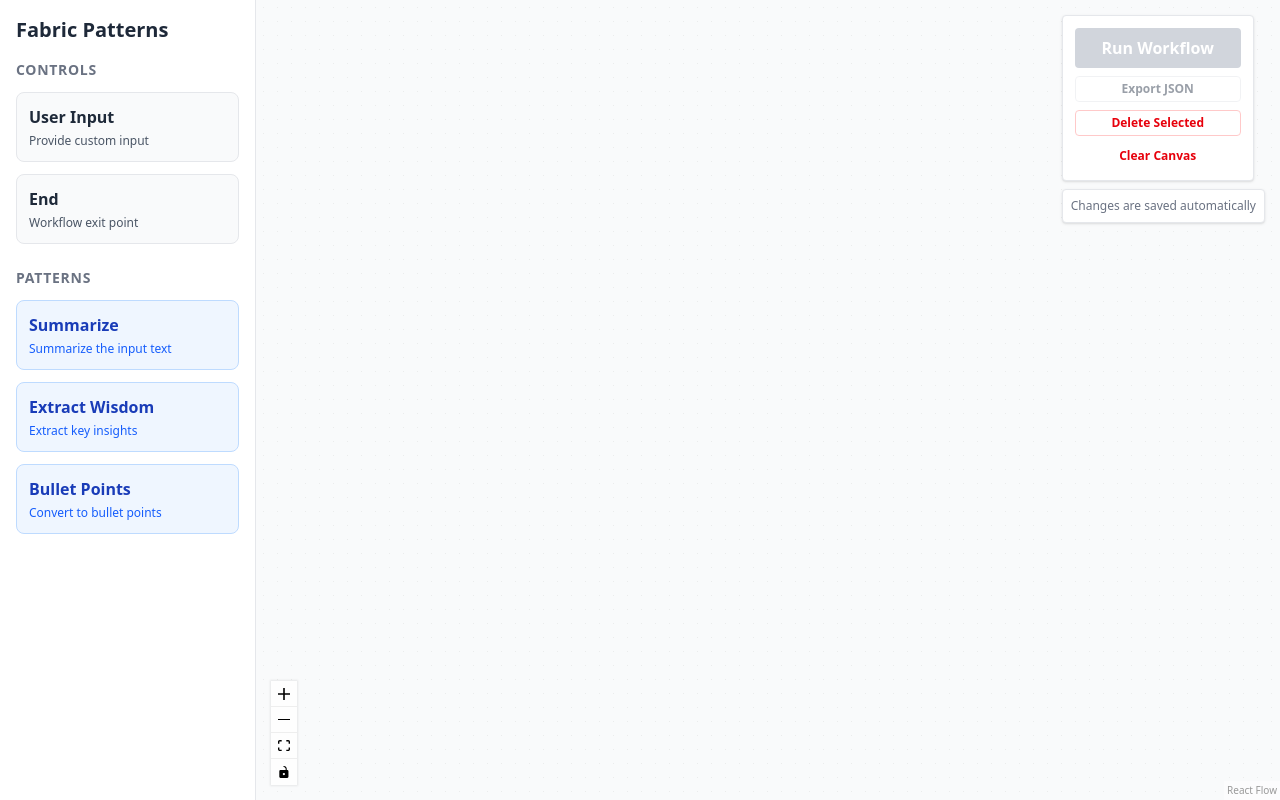
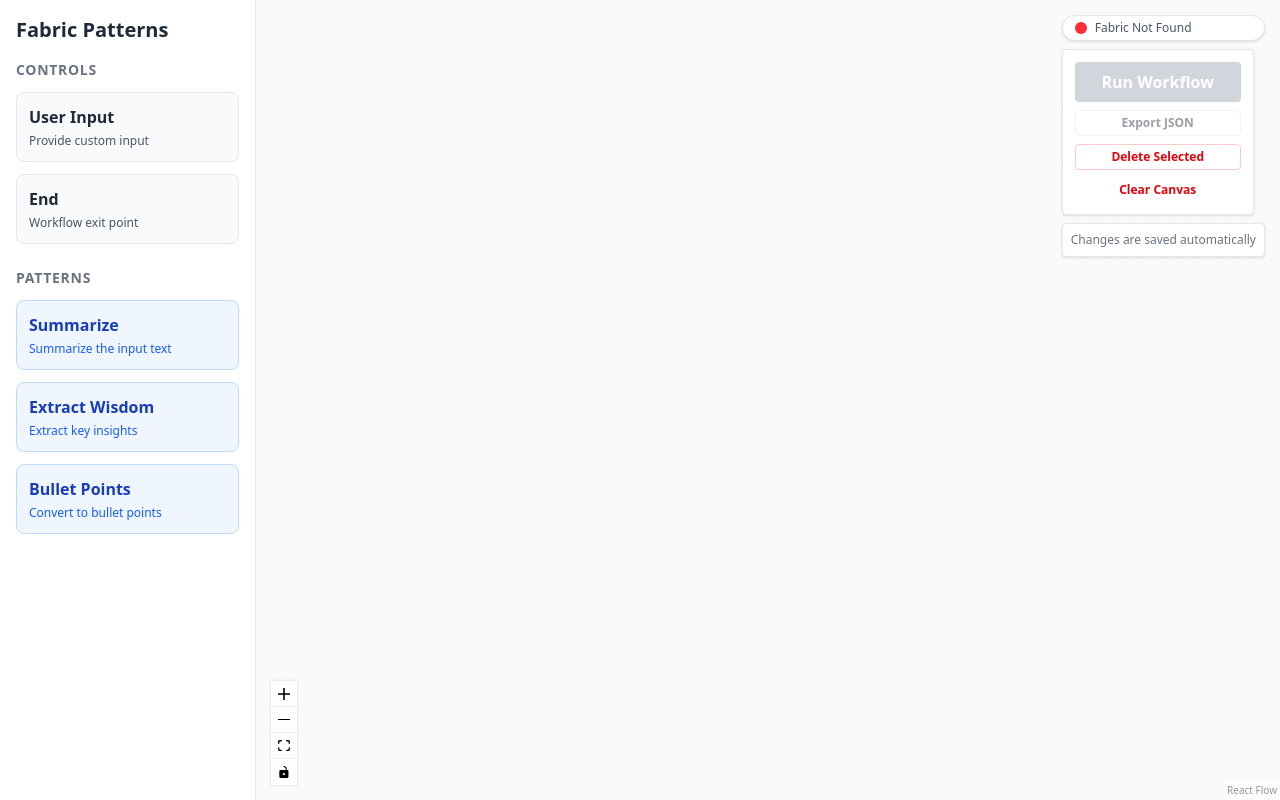
Before and after one commit to asasidh/fabric-workflow-builder, a React (Vite) app in the folder client/: page / in a window 1280 px wide. Built offline with nearby package versions, Linux system fonts and the light colour scheme; no server answers.

Commit message:
feat(ui): Add StatusIndicator to Canvas

```diff
--- a/client/src/components/Canvas.tsx
+++ b/client/src/components/Canvas.tsx
@@ -13,6 +13,7 @@ import {
 import { PatternNode } from './PatternNode';
 import { EndNode } from './EndNode';
 import { InputNode } from './InputNode';
+import { StatusIndicator } from './StatusIndicator';
 
 const nodeTypes = {
   patternNode: PatternNode,
@@ -173,6 +174,7 @@ const CanvasInner = () => {
         <Controls />
 
         <Panel position="top-right" className="space-y-2">
+          <StatusIndicator />
           <div className="bg-white p-3 border border-gray-200 rounded shadow-sm w-48">
             <button
               onClick={onExecute}
--- /dev/null
+++ b/client/src/components/StatusIndicator.tsx
@@ -0,0 +1,50 @@
+import React, { useEffect, useState } from 'react';
+
+export const StatusIndicator = () => {
+  const [status, setStatus] = useState<'loading' | 'connected' | 'disconnected'>('loading');
+  const [version, setVersion] = useState<string | null>(null);
+
+  useEffect(() => {
+    const checkStatus = async () => {
+      try {
+        const response = await fetch('http://localhost:3001/api/status');
+        const data = await response.json();
+        if (data.available) {
+          setStatus('connected');
+          setVersion(data.version);
+        } else {
+          setStatus('disconnected');
+        }
+      } catch (error) {
+        setStatus('disconnected');
+      }
+    };
+
+    checkStatus();
+    const interval = setInterval(checkStatus, 30000);
+    return () => clearInterval(interval);
+  }, []);
+
+  return (
+    <div className="flex items-center space-x-2 bg-white px-3 py-1 rounded-full shadow-sm border border-gray-200">
+      <div
+        role="status"
+        aria-label={status}
+        className={`w-3 h-3 rounded-full ${
+          status === 'loading'
+            ? 'bg-yellow-400 animate-pulse'
+            : status === 'connected'
+            ? 'bg-green-500'
+            : 'bg-red-500'
+        }`}
+      />
+      <span className="text-xs font-medium text-gray-600">
+        {status === 'loading'
+          ? 'Checking Fabric...'
+          : status === 'connected'
+          ? `Fabric Ready (${version})`
+          : 'Fabric Not Found'}
+      </span>
+    </div>
+  );
+};
```
Also changed, not shown: 2 other files (tests, documents, lock files or other folders).
